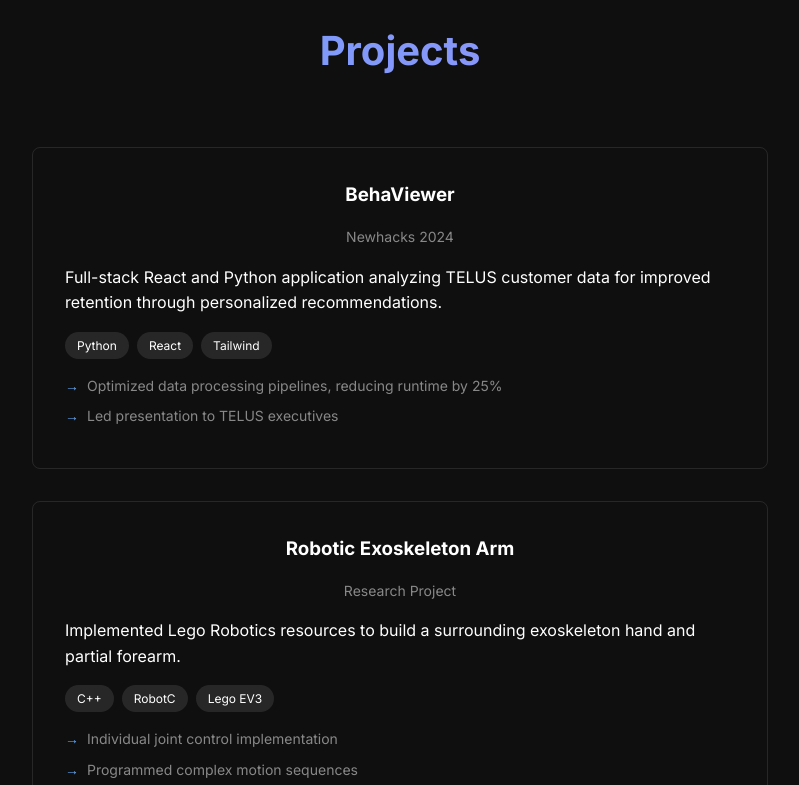
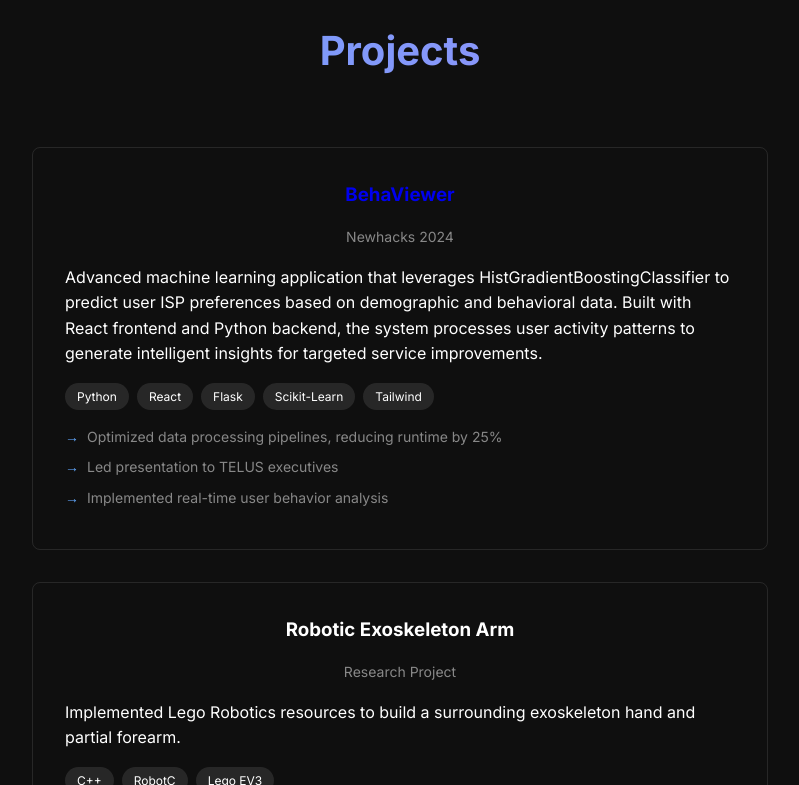
Before and after one commit to adiprasadd/portfolio, a React (Create React App) app: page / in a window 1280 px wide. Shown: the part 1947-2732 px from the top of the page, without its empty margins (240-1039 px from the left). Built offline with nearby package versions, Linux system fonts and the light colour scheme.

Commit message:
worked on project section updated Behaviewer by adding animations, hyperlink and improved description

```diff
--- a/src/App.css
+++ b/src/App.css
@@ -834,3 +834,23 @@ section {
     padding-top: 1rem;
   }
 }
+
+.project-link {
+  text-decoration: none;
+  position: relative;
+}
+
+.project-link::after {
+  content: '';
+  position: absolute;
+  width: 0;
+  height: 2px;
+  bottom: -2px;
+  left: 0;
+  background-color: #3b82f6; /* Tailwind blue-500 */
+  transition: width 0.3s ease;
+}
+
+.project-link:hover::after {
+  width: 100%;
+}
--- a/src/components/Projects.js
+++ b/src/components/Projects.js
@@ -4,12 +4,14 @@ function Projects() {
   const projects = [
     {
       title: "BehaViewer",
+      link: "https://github.com/AumkarMali/BehaViewer",
       subtitle: "Newhacks 2024",
-      description: "Full-stack React and Python application analyzing TELUS customer data for improved retention through personalized recommendations.",
-      tech: ["Python", "React", "Tailwind"],
+      description: "Advanced machine learning application that leverages HistGradientBoostingClassifier to predict user ISP preferences based on demographic and behavioral data. Built with React frontend and Python backend, the system processes user activity patterns to generate intelligent insights for targeted service improvements.",
+      tech: ["Python", "React", "Flask", "Scikit-Learn", "Tailwind"],
       achievements: [
         "Optimized data processing pipelines, reducing runtime by 25%",
-        "Led presentation to TELUS executives"
+        "Led presentation to TELUS executives",
+        "Implemented real-time user behavior analysis"
       ]
     },
     {
@@ -41,7 +43,20 @@ function Projects() {
         {projects.map((project, index) => (
           <div key={index} className="project-card">
             <div className="project-header">
-              <h3>{project.title}</h3>
+              {project.link ? (
+                <h3>
+                  <a
+                    href={project.link}
+                    target="_blank"
+                    rel="noopener noreferrer"
+                    className="project-link hover:text-blue-500 transition-colors duration-300"
+                  >
+                    {project.title}
+                  </a>
+                </h3>
+              ) : (
+                <h3>{project.title}</h3>
+              )}
               <span className="project-subtitle">{project.subtitle}</span>
             </div>
             <p className="project-description">{project.description}</p>
```
